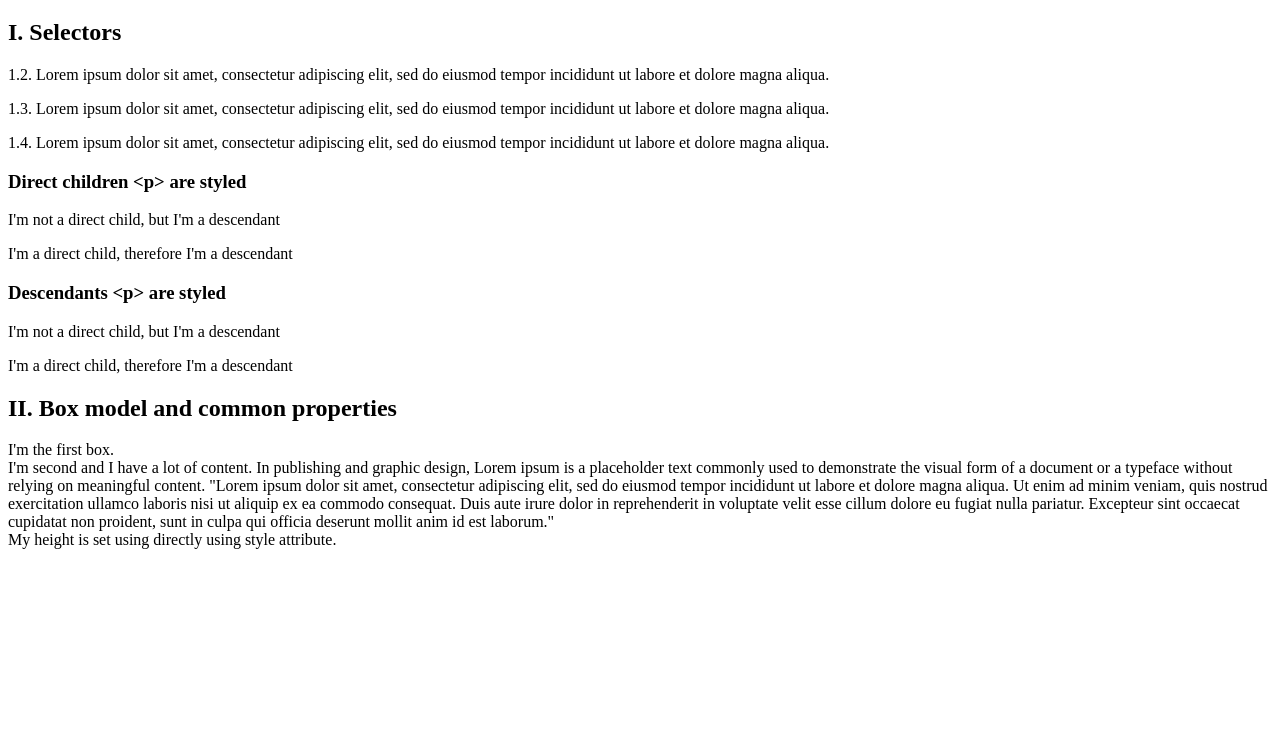
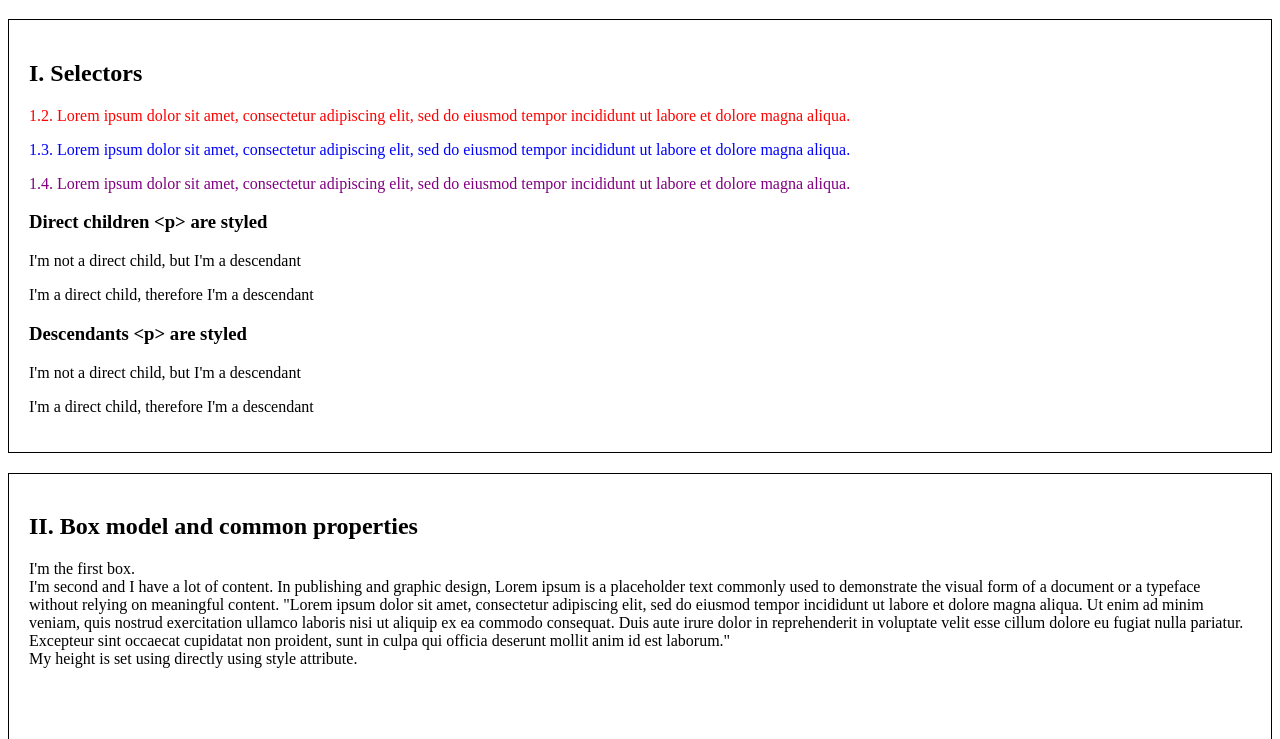
Before and after one commit to DanielRenard/Module-2-Lab-2, a plain HTML site: page index.html in a window 1280 px wide. Shown: the part 61-800 px from the top of the page. Drawn offline with Linux system fonts and the light colour scheme.

Commit message:
Part 1: Opened the index file; attached a style sheet; added margin, padding and border; changed the color of specific classes and ids.

```diff
--- a/index.html
+++ b/index.html
@@ -1,7 +1,9 @@
 <!DOCTYPE html>
 <html>
   <head>
+    <link rel="stylesheet" href="style.css">
     <style>
+
       /* I. Selectors */
       /* Put styles for sections 1.1, 1.2, 1.3 and 1.4 here */
 
--- /dev/null
+++ b/style.css
@@ -0,0 +1,17 @@
+article {
+margin: 20px 0;
+padding: 20px;
+border: 1px solid black;
+}
+
+.style-me1 {
+    color: red;
+}
+
+#style-me2 {
+    color: blue;
+}
+
+#style-me2.style-me1 {
+    color: purple;
+}
```
